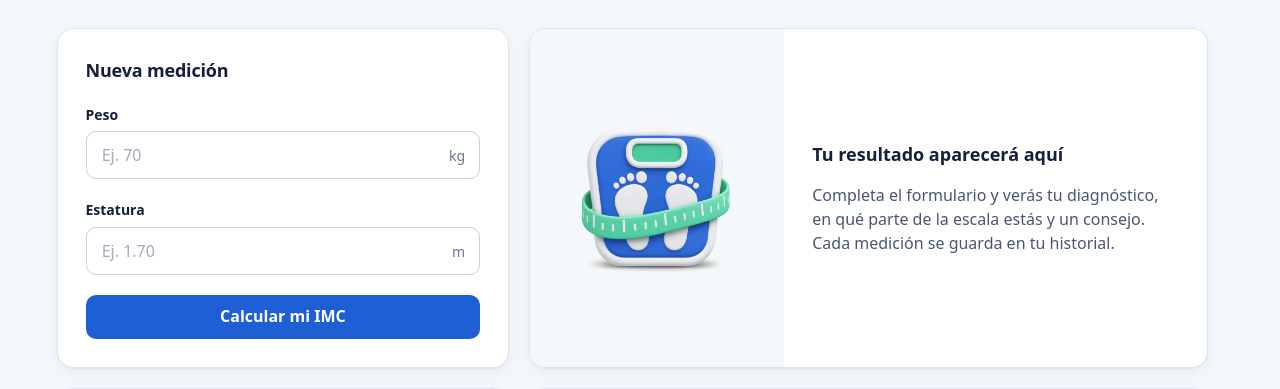
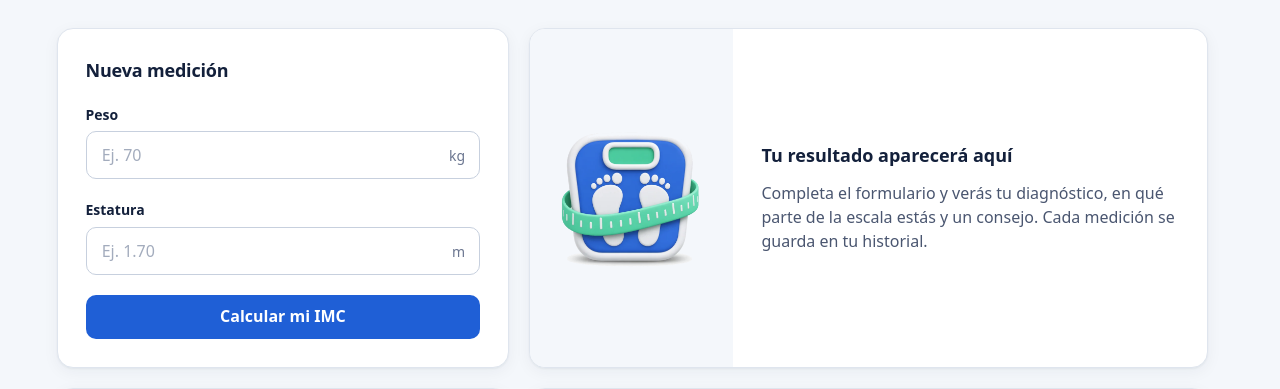
Before and after one commit to JuanKsPty/prog4, a PHP site: page /evaluaciones/evaluacion2/vistas/imc.php in a window 1280 px wide. Shown: the part 157-546 px from the top of the page. Run offline with PHP 8.4, Linux system fonts and the light colour scheme; the visitor is signed in with stand-in values (Sample User, id 1); data comes from the database, SQL or seed files in the repository; data that the repository does not hold is empty.

Commit message:
Quitar la insignia del resultado y mantenerlo a la altura del formulario
La categoría ya aparece en la frase y en la leyenda. Sin la insignia, con la columna de
la ilustración más angosta y menos espacio entre elementos, la tarjeta de resultado no
supera la altura del formulario en ningún ancho de escritorio, así que el formulario
no queda con espacio vacío debajo del botón.

```diff
--- a/evaluaciones/evaluacion2/css/styles.css
+++ b/evaluaciones/evaluacion2/css/styles.css
@@ -1191,7 +1191,8 @@
 
 .resultado {
     display: grid;
-    grid-template-columns: minmax(0, 0.75fr) minmax(0, 1.25fr);
+    /* Ilustración angosta: el texto cabe sin que la tarjeta supere la altura del formulario */
+    grid-template-columns: minmax(0, 0.6fr) minmax(0, 1.4fr);
     overflow: hidden;
     border: 1px solid var(--linea);
     border-radius: var(--radio-m);
@@ -1224,7 +1225,7 @@
 .resultado-cuerpo {
     display: flex;
     flex-direction: column;
-    gap: 0.9rem;
+    gap: 0.75rem;
     padding: clamp(1.25rem, 3vw, 1.75rem);
 }
 
@@ -1278,10 +1279,6 @@
 .resultado-frase {
     margin: 0;
     font-size: var(--texto-m);
-}
-
-.resultado .banda {
-    margin: 0.4rem 0 0.2rem;
 }
 
 .resultado-consejo {
@@ -1406,6 +1403,12 @@
 /* --------------------------------------------------------------------------
    Pantallas medianas
    -------------------------------------------------------------------------- */
+
+@media (max-width: 1200px) {
+    .resultado {
+        grid-template-columns: minmax(0, 0.55fr) minmax(0, 1.45fr);
+    }
+}
 
 @media (max-width: 1000px) {
     .indicador,
--- a/evaluaciones/evaluacion2/vistas/php/indicador.php
+++ b/evaluaciones/evaluacion2/vistas/php/indicador.php
@@ -39,7 +39,6 @@ function tarjeta_resultado($medicion) {
                         <p class="resultado-meta"><?= icono('reloj', 'icono icono-pequeno') ?> <?= fecha_relativa($medicion['creado_en']) ?></p>
                     </div>
                     <p class="resultado-valor"><?= $lectura['valor'] ?> <span class="resultado-unidad"><?= $lectura['unidad'] ?></span></p>
-                    <?= insignia($categoria) ?>
                     <p class="resultado-frase"><?= frase_resultado($medicion, $lectura, $categoria) ?></p>
                     <?= banda(categorias_de($medicion['tipo'], $medicion['momento'] ?? 'ayunas'), $medicion['categoria'], posicion_de_medicion($medicion)) ?>
                     <p class="resultado-consejo"><?= mostrar($categoria['consejo']) ?></p>
```
